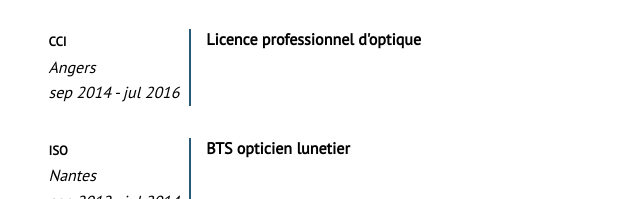
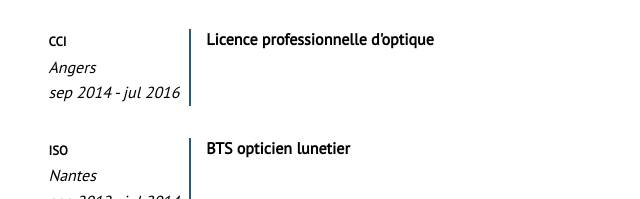
Before and after one commit to PiedagnelLaura/PiedagnelLaura.github.io, a plain HTML site: page index.html in a window 1280 px wide. Shown: the part 1339-1538 px from the top of the page, 353-993 px from the left. Drawn offline with nearby package versions, Linux system fonts and the light colour scheme.

Commit message:
correction orthographe

```diff
--- a/index.html
+++ b/index.html
@@ -173,7 +173,7 @@
                         <p class="disparait">Angers</p>
                         <time>sep 2014 - jul 2016 </time>
                     </div>
-                    <h4 class="description">Licence professionnel d'optique</h4>
+                    <h4 class="description">Licence professionnelle d'optique</h4>
                 </div>
 
                 <div class="parcours resume">
```
